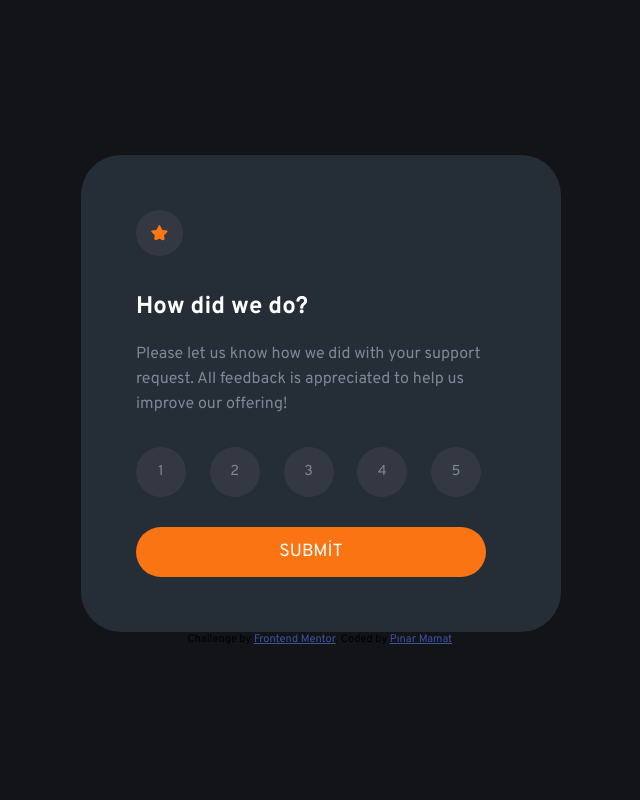
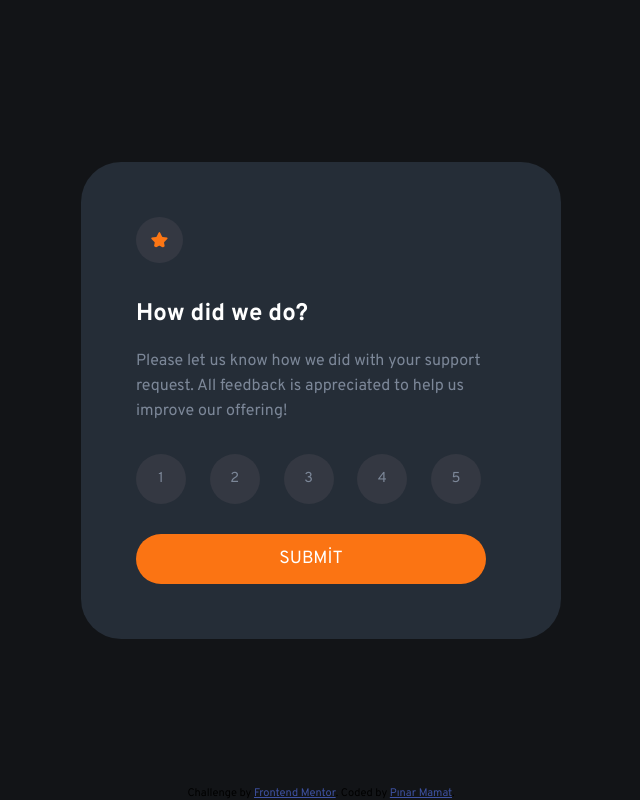
Before and after one commit to pnrmmt/frontendmentor-newbie2, a plain HTML site: page index.html in a window 1280 px wide. Shown: the whole page, without its empty margins (319-959 px from the left). Drawn offline with Linux system fonts and the light colour scheme.

Commit message:
screenshot updated

```diff
--- a/style.css
+++ b/style.css
@@ -117,6 +117,11 @@ p{
     background-color:hsl(223, 12%, 23%) ;
     border-radius: 50%;
     padding: 15px;
+}
+
+footer{
+    position: fixed;
+    bottom: 0px;
 }
 
 
```
Also changed, not shown: images/screen.PNG.
